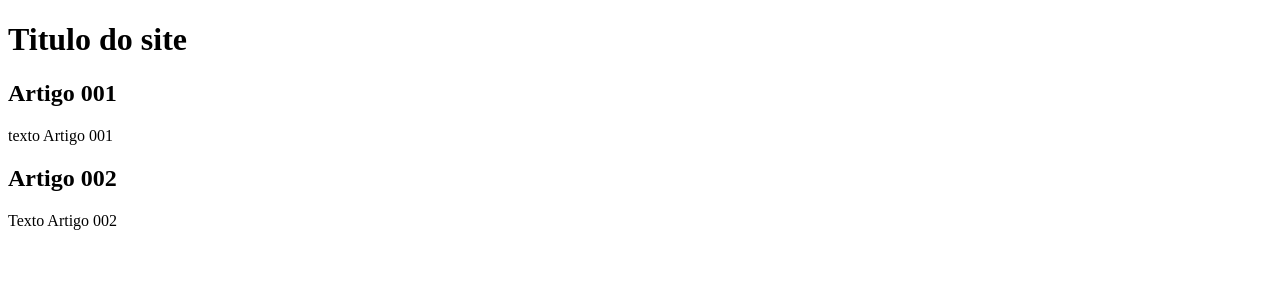
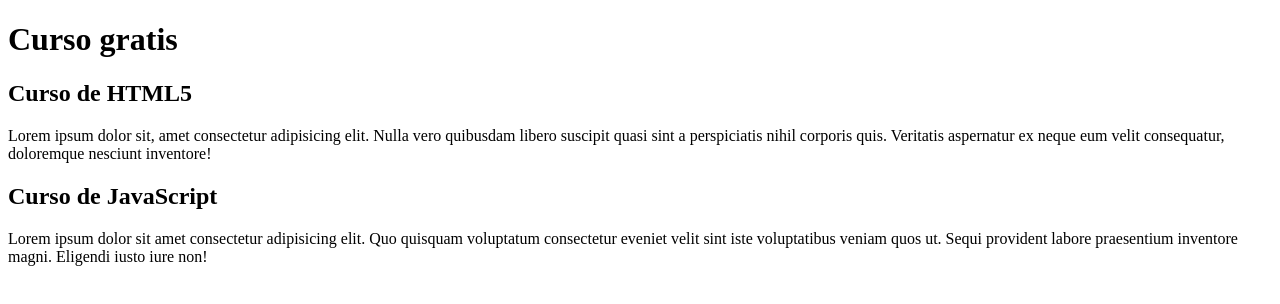
Before and after one commit to Raphael446/projeto-site, a plain HTML site: page index.html in a window 1280 px wide. Drawn offline with Linux system fonts and the light colour scheme.

Commit message:
Começei a escrever Conteudo

```diff
--- a/index.html
+++ b/index.html
@@ -8,15 +8,15 @@
 <body>
     <main>
         <header>
-            <h1>Titulo do site</h1>
+            <h1>Curso gratis</h1>
         </header>
         <article>
-            <h2>Artigo 001</h2>
-            <p>texto Artigo 001 </p>
+            <h2>Curso de HTML5</h2>
+            <p>Lorem ipsum dolor sit, amet consectetur adipisicing elit. Nulla vero quibusdam libero suscipit quasi sint a perspiciatis nihil corporis quis. Veritatis aspernatur ex neque eum velit consequatur, doloremque nesciunt inventore! </p>
         </article>
         <article>
-            <h2>Artigo 002</h2>
-            <p>Texto Artigo 002</p>
+            <h2>Curso de JavaScript</h2>
+            <p>Lorem ipsum dolor sit amet consectetur adipisicing elit. Quo quisquam voluptatum consectetur eveniet velit sint iste voluptatibus veniam quos ut. Sequi provident labore praesentium inventore magni. Eligendi iusto iure non!</p>
         </article>
     </main>
 </body>
```
